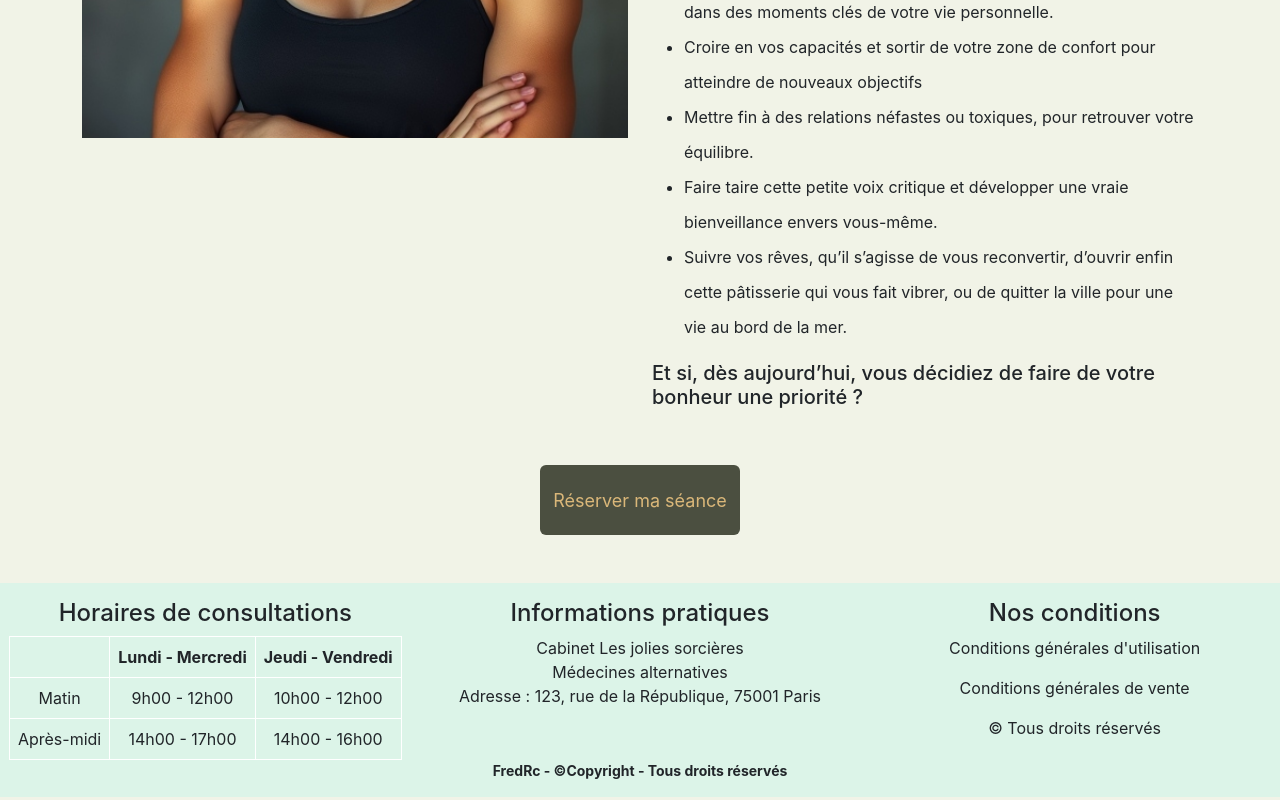
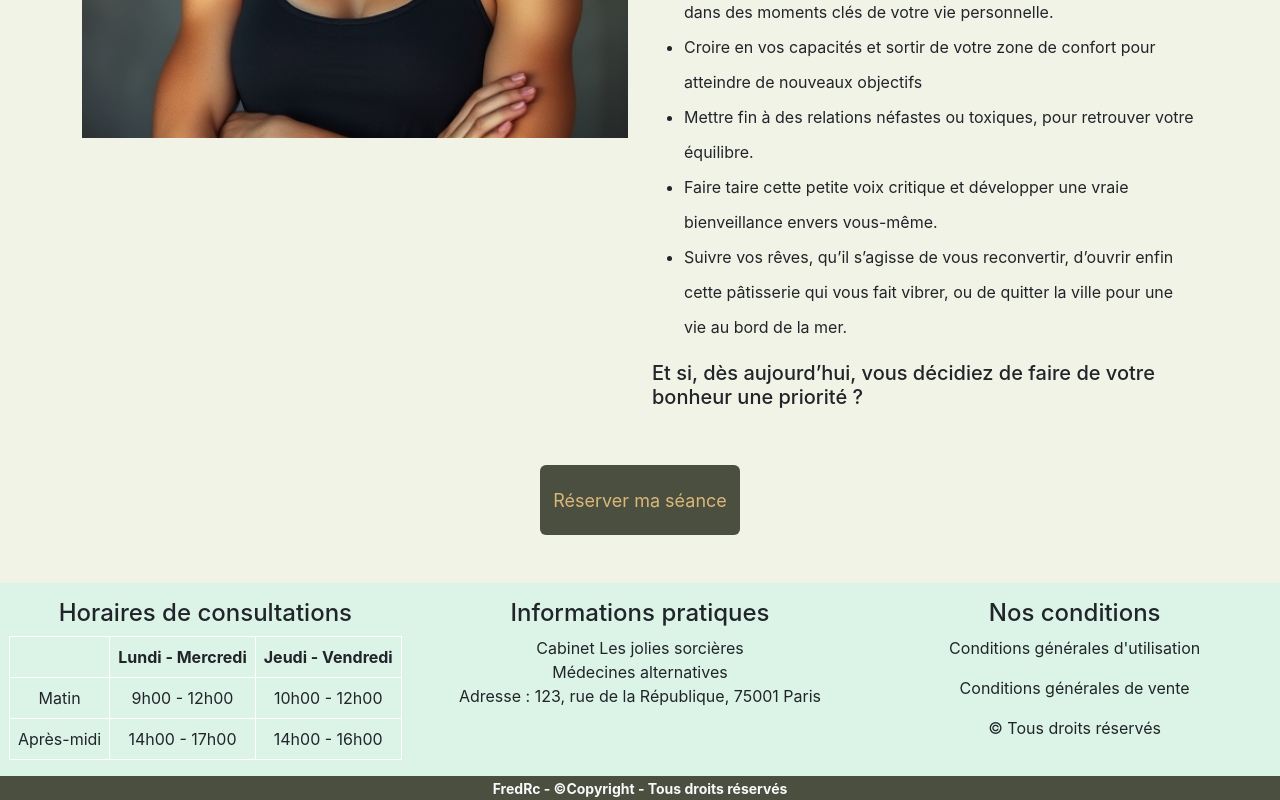
Before and after one commit to fredlecoach/les-_jolies_sorcieres, a React (Create React App) app: page /acceptation in a window 1280 px wide. Shown: the part 2467-3267 px from the top of the page. Built offline with nearby package versions, Linux system fonts and the light colour scheme; a web font is replaced by a local one.

Commit message:
ajout copyright

```diff
--- a/src/components/Footer.js
+++ b/src/components/Footer.js
@@ -65,9 +65,10 @@ export default function Footer() {
           <p>Conditions générales de vente</p>
           <p>&copy; Tous droits réservés</p>
         </div>
+      </div>
 
-        <small className="mx-auto fw-bold">FredRc - &copy;Copyright - Tous droits réservés</small>
-
+      <div className="text-center fw-bold text-light" style={{ backgroundColor: "#4B4f40"}}>
+        <small>FredRc - &copy;Copyright - Tous droits réservés</small>
       </div>
 
     </footer>
```
